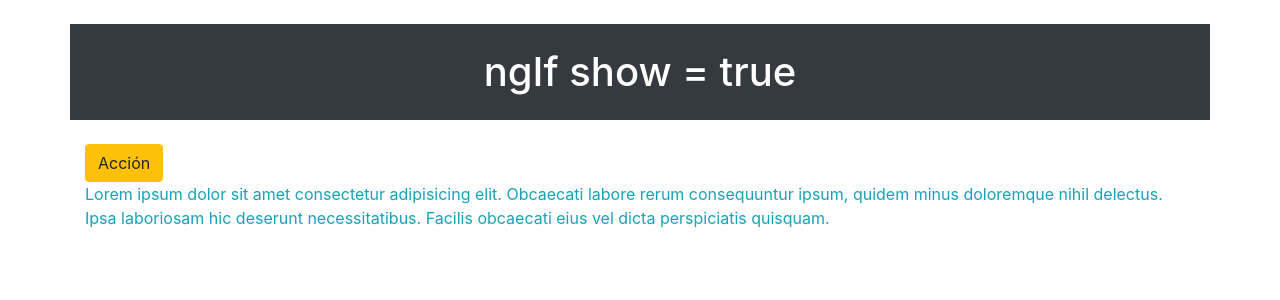
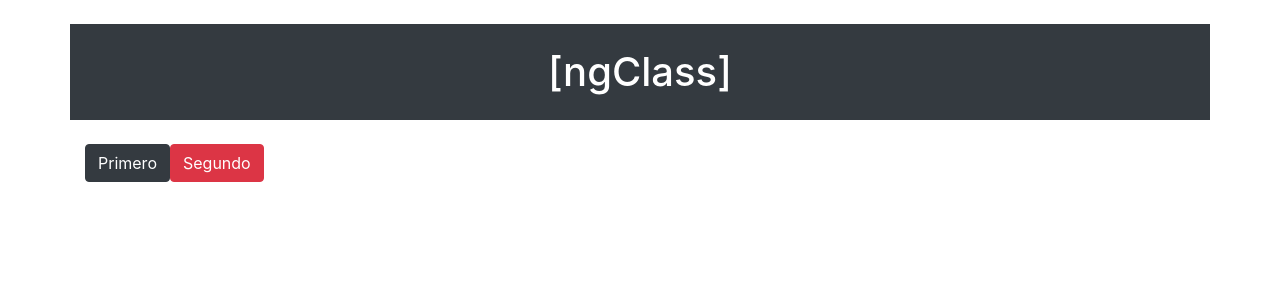
Before and after one commit to ameliabgiampaolo/AprendiendoAngular, an Angular app: page / in a window 1280 px wide. Shown: the top 300 px of the page. Built offline with nearby package versions, Linux system fonts and the light colour scheme.

Commit message:
aplicando ngClass

```diff
--- a/src/app/app.component.html
+++ b/src/app/app.component.html
@@ -1,17 +1,20 @@
-<h1 class="container bg-dark text-white text-center my-4 py-4">ngIf show = {{show}}</h1>
+<h1 class="container bg-dark text-white text-center my-4 py-4">[ngClass]</h1>
+
 <div class="container">
-  <button class="btn btn-warning" (click)="show =! show">Acción</button>
-  <p class="text-info" *ngIf="show; else showDos">Lorem ipsum dolor sit amet consectetur adipisicing elit. Obcaecati labore rerum
+
+  <button class="btn btn-dark mb-3" (click)="activo='primero'">Primero</button>
+  <button class="btn btn-danger mb-3" (click)="activo='segundo'">Segundo</button>
+
+  <p class="text-info d-none" [ngClass]="{'d-block':activo=='primero'}">
+    Lorem ipsum dolor sit amet consectetur adipisicing elit. Obcaecati labore rerum
     consequuntur ipsum, quidem minus doloremque nihil delectus. Ipsa laboriosam hic
-    deserunt necessitatibus. Facilis obcaecati eius vel dicta perspiciatis quisquam.</p>
+    deserunt necessitatibus. Facilis obcaecati eius vel dicta perspiciatis quisquam.
+  </p>
 
-    <ng-template #showDos>
-      <p class="text-danger">
-        Lorem ipsum, dolor sit amet consectetur adipisicing elit. Corporis ab ex
-        exercitationem, tenetur voluptatum corrupti porro unde aliquid suscipit distinctio
-        recusandae delectus iusto, ipsa dolorem veniam vero molestias blanditiis expedita?
-      </p>
-    </ng-template>
-
+  <p class="text-danger d-none" [ngClass]="{'d-block':activo=='segundo'}">
+    Lorem ipsum, dolor sit amet consectetur adipisicing elit. Corporis ab ex
+    exercitationem, tenetur voluptatum corrupti porro unde aliquid suscipit distinctio
+    recusandae delectus iusto, ipsa dolorem veniam vero molestias blanditiis expedita?
+  </p>
 
 </div>
```
